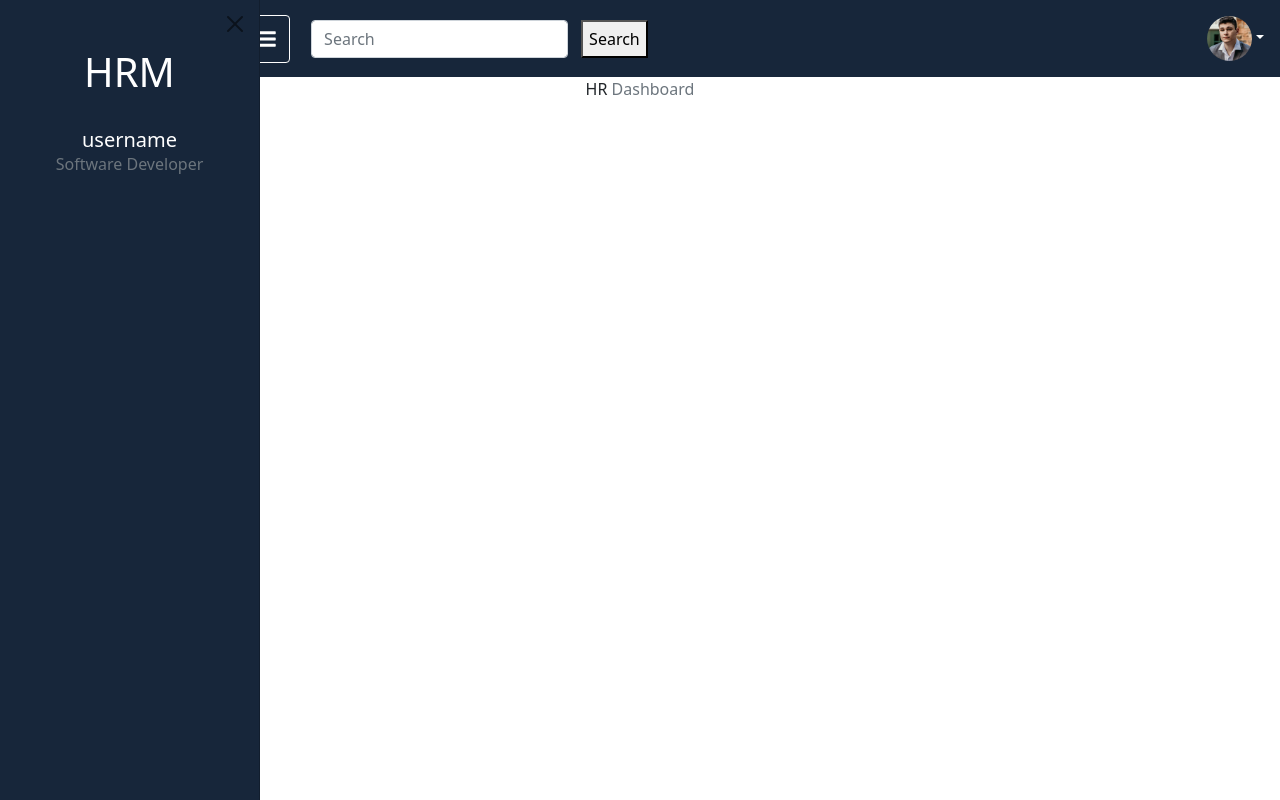
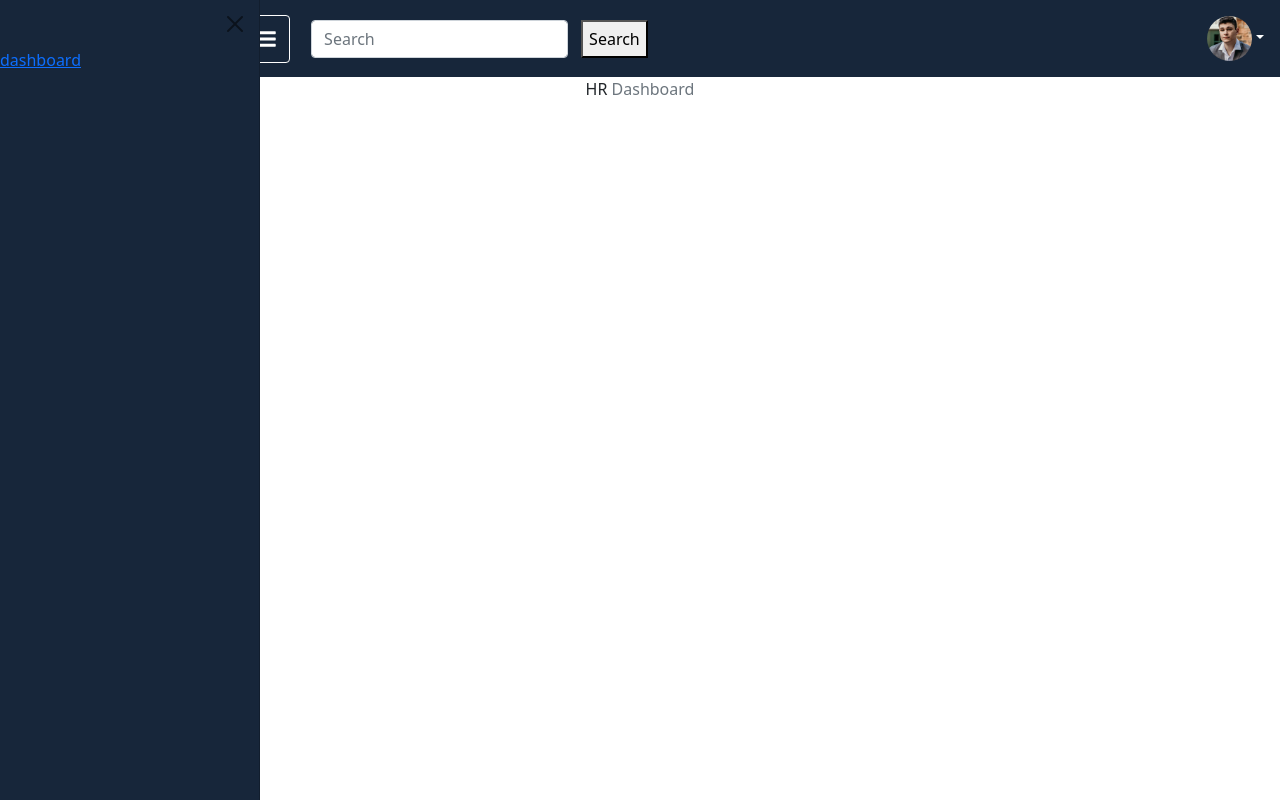
Before and after one commit to LeadTronics/hrm-lt, a React (Create React App) app: page /dashboard in a window 1280 px wide. Both pictures are taken after a click on the button 267 px from the left and 38 px from the top of the page. Built offline with nearby package versions, Linux system fonts and the light colour scheme.

Commit message:
sidebar errors

```diff
--- a/src/Components/Topbar/Topbar.js
+++ b/src/Components/Topbar/Topbar.js
@@ -45,15 +45,9 @@ const Topbar = () => {
                         </Offcanvas.Title>
                     </Offcanvas.Header>
                     <Offcanvas.Body>
-                        <h1 style={{ color: "white", textAlign: "center" }}>HRM</h1>
-                        <div className='py-3 border-Bgray text-center'>
-
-                            <div className='py-2'>
-                                <h5 className='text-white mb-0'>username</h5>
-                                <div className='text-muted'>Software Developer</div>
-                            </div>
-
-                        </div>
+                        <>
+                        <Link to="/">dashboard</Link>
+                        </>
 
                     </Offcanvas.Body>
                 </Navbar.Offcanvas>
```
